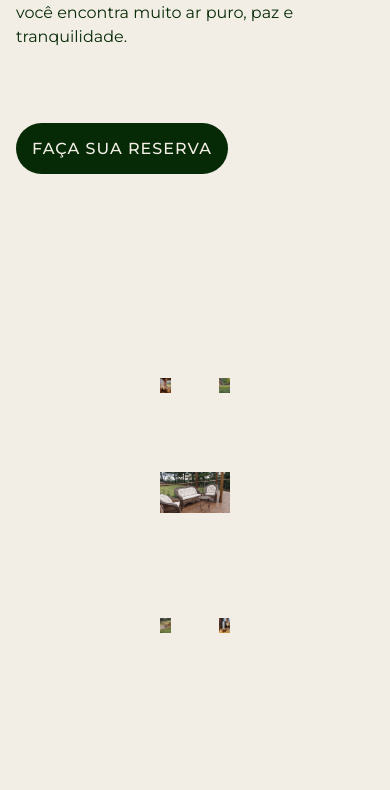
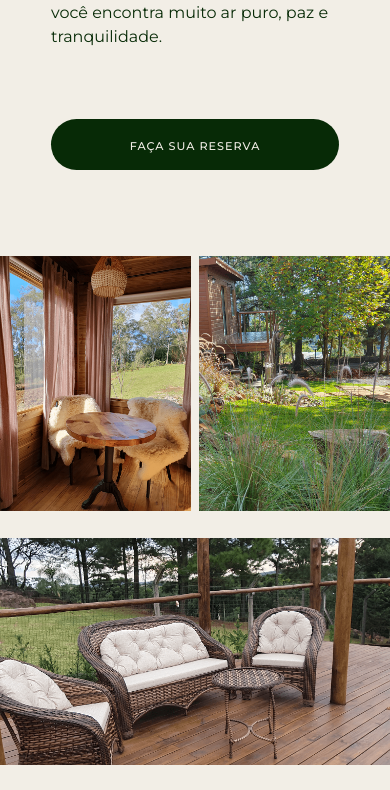
Before and after one commit to brunabrunabruna/cabanas-website, a React (Vite) app: page / in a window 390 px wide. Shown: the part 1387-2177 px from the top of the page. Built offline with nearby package versions, Linux system fonts and the light colour scheme.

Commit message:
media queries

```diff
--- a/src/App.tsx
+++ b/src/App.tsx
@@ -14,7 +14,15 @@ const App = () => {
       <HeroSection />
       <FirstSection />
       <QuoteHighlight1 />
-      <button>Faça sua Reserva</button>
+      <button className="btn-reserve">
+        <a
+          href="https://www.airbnb.com.br/rooms/933206395690318249?adults=1&guests=1&viralityEntryPoint=1&s=76&source_impression_id=p3_1691520775_YrKhz7HIOJIeXmBt"
+          target="_blank"
+        >
+          {" "}
+          FAÇA SUA RESERVA
+        </a>
+      </button>
       <ShortDescriptions />
       <QuoteHighlight2 />
       <ImgGallery />
--- a/src/components/FirstSection.css
+++ b/src/components/FirstSection.css
@@ -11,7 +11,7 @@
 .Quote {
   font-weight: 700;
   font-size: var(--font-large);
-  width: 45rem;
+  width: 40rem;
   margin: var(--margin);
   align-self: baseline;
 }
@@ -61,23 +61,36 @@
   width: 100%;
 }
 
-@media (max-width: 400px) {
+@media (max-width: 800px) {
   .Quote {
     font-size: var(--font-medium);
     width: 18rem;
     margin: 1rem;
+    align-self: center;
   }
 
   .Quote p {
     font-weight: 400;
     font-size: 1rem;
-    margin-top: 3rem;
+    /* margin-top: 3rem; */
     font-family: var(--secondary-font);
   }
-  button {
-    padding: 1rem;
+  button a {
+    padding: 0.5rem;
     cursor: pointer;
     letter-spacing: 1px;
-    font-size: 0.5rem;
+    font-size: 0.7rem;
+  }
+  .btns {
+    align-items: center;
+    margin: 70px 0;
+    display: grid;
+  }
+
+  .Grid {
+    margin-top: 0rem;
+    gap: 0.5rem;
+    margin-left: 0;
+    margin-right: 0;
   }
 }
--- a/src/components/FirstSection.tsx
+++ b/src/components/FirstSection.tsx
@@ -21,7 +21,15 @@ const FirstSection = () => {
         </p>
         <div className="btns">
           {/* <button className="btn-sobre">SOBRE NÓS</button> */}
-          <button className="btn-reserve">FAÇA SUA RESERVA</button>
+          <button className="btn-reserve">
+            <a
+              href="https://www.airbnb.com.br/rooms/933206395690318249?adults=1&guests=1&viralityEntryPoint=1&s=76&source_impression_id=p3_1691520775_YrKhz7HIOJIeXmBt"
+              target="_blank"
+            >
+              {" "}
+              FAÇA SUA RESERVA
+            </a>
+          </button>
         </div>
       </div>
 
--- a/src/components/Footer.tsx
+++ b/src/components/Footer.tsx
@@ -21,7 +21,7 @@ const Footer = () => {
           </button>
         </p>
       </div>
-      <img src={LogoImg} alt="" className="LogoImg" />
+      {/* <img src={LogoImg} alt="" className="LogoImg" /> */}
     </div>
   );
 };
--- a/src/components/ImgGallery.css
+++ b/src/components/ImgGallery.css
@@ -29,3 +29,12 @@
   grid-column-start: 1;
   grid-column-end: 3;
 }
+
+@media (max-width: 800px) {
+  .ImgGallery {
+    margin-top: 0rem;
+    gap: 0.5rem;
+    margin-left: 0;
+    margin-right: 0;
+  }
+}
--- a/src/components/Location.css
+++ b/src/components/Location.css
@@ -29,3 +29,17 @@
   margin-top: 3rem;
   font-family: var(--secondary-font);
 } */
+
+@media (max-width: 800px) {
+  .Location {
+    margin-top: 2rem;
+    margin-bottom: 2rem;
+  }
+  .Quote2 {
+    font-weight: 800;
+    line-height: 2rem;
+    font-family: var(--secondary-font);
+    font-size: var(--font-small);
+    margin-top: 5rem;
+  }
+}
--- a/src/components/QuoteHighlight.css
+++ b/src/components/QuoteHighlight.css
@@ -3,8 +3,16 @@
   font-weight: 500;
   font-size: var(--font-medium);
   font-style: italic;
-  /* width: 50rem; */
   background-color: var(--bg-color-darken);
   padding: 5rem;
-  margin: var(--margin);
+  /* margin: var(--margin); */
 }
+
+@media (max-width: 800px) {
+  .QuoteHighlight {
+    /* padding: 2rem; */
+    /* margin: 5rem; */
+    font-size: var(--font-small);
+    margin-bottom: 5rem;
+  }
+}
--- a/src/components/ShortDescriptions.css
+++ b/src/components/ShortDescriptions.css
@@ -1,8 +1,21 @@
+.FirstSection {
+  display: flex;
+  text-align: left;
+  align-items: center;
+  justify-content: center;
+  flex-flow: column nowrap;
+  margin-top: 6rem;
+  margin-bottom: 6rem;
+}
+
 .ShortDescriptions {
   display: flex;
   justify-content: center;
   align-items: center;
   margin-top: 6rem;
+  margin-left: var(--margin);
+  margin-right: var(--margin);
+  max-width: 1000px;
 }
 .ShortDescriptions img {
   height: 40rem;
@@ -12,7 +25,7 @@
   font-family: var(--secondary-font);
 
   width: 20rem;
-  margin-right: 10rem;
+  margin-right: 5rem;
   margin-bottom: 5rem;
 }
 
@@ -24,3 +37,55 @@
   font-weight: bold;
   text-transform: uppercase;
 }
+
+@media (max-width: 1000px) {
+  .ShortDescriptions {
+    display: flex;
+    /* align-items: baseline; */
+    margin-top: 6rem;
+    margin-left: 1rem;
+    margin-right: 1rem;
+    max-width: 1000px;
+    flex-flow: column wrap;
+    text-align: center;
+  }
+  .DescriptionItem {
+    font-family: var(--secondary-font);
+    font-size: var(--font-small);
+    width: 18rem;
+    margin-right: 0rem;
+    margin-bottom: 4rem;
+  }
+  .ShortDescriptions img {
+    height: 30rem;
+    object-fit: cover;
+    margin-top: 2rem;
+    margin-bottom: 2rem;
+  }
+}
+
+@media (max-width: 800px) {
+  .ShortDescriptions {
+    display: flex;
+    /* align-items: baseline; */
+    margin-top: 6rem;
+    margin-left: 1rem;
+    margin-right: 1rem;
+    max-width: 1000px;
+    flex-flow: column wrap;
+    text-align: center;
+  }
+  .DescriptionItem {
+    font-family: var(--secondary-font);
+    font-size: var(--font-small);
+    width: 18rem;
+    margin-right: 0rem;
+    margin-bottom: 4rem;
+  }
+  .ShortDescriptions img {
+    height: 30rem;
+    object-fit: cover;
+    margin-top: 2rem;
+    margin-bottom: 2rem;
+  }
+}
--- a/src/index.css
+++ b/src/index.css
@@ -33,19 +33,22 @@
   --font-small: 1rem;
 
   /* GRID */
-  --grid-gap: 3rem;
+  --grid-gap: 1rem;
 
   /* MARGIN */
   --margin: 10rem;
+
+  /* MEDIA QUERIES */
+  --small-screen: 600px;
 }
 
 a {
   font-weight: 500;
-  color: #646cff;
+  color: white;
   text-decoration: inherit;
 }
 a:hover {
-  color: #535bf2;
+  color: white;
 }
 
 body {
@@ -79,6 +82,9 @@ button {
   color: var(--bg-color);
   align-self: center;
 }
+a {
+  color: var(--bg-color);
+}
 button:hover {
   opacity: 0.5;
 }
@@ -94,7 +100,7 @@ button:focus-visible {
   color: var(--primary-color);
 }
 
-@media (max-width: 400px) {
+@media (max-width: 800px) {
   button {
     /* border-radius: 50px; */
     padding: 1rem;
```
